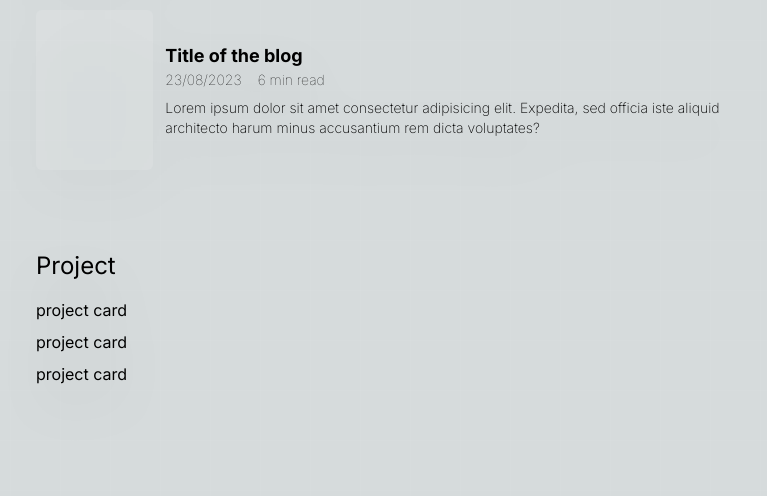
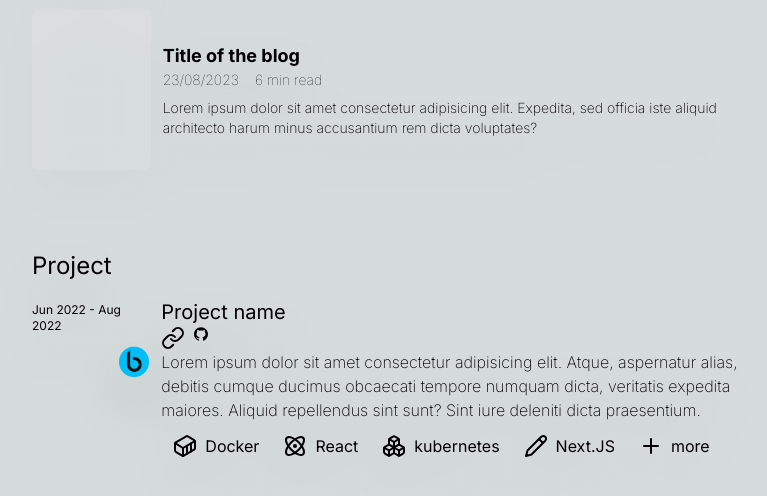
Before and after one commit to raunakgurud09/empty-next13, a Next.js app: page / in a window 1280 px wide. Shown: the part 1860-2356 px from the top of the page, without its empty margins (240-1007 px from the left). Built offline with nearby package versions, Linux system fonts and the light colour scheme.

Commit message:
feat: project section done

```diff
--- a/app/page.tsx
+++ b/app/page.tsx
@@ -6,7 +6,7 @@ import Project from "@/components/project";
 export default function Home() {
   return (
     <main className="">
-      <div className="flex flex-col w-full md:w-[760px] mx-auto space-y-16">
+      <div className="flex flex-col w-full md:w-[768px] mx-auto space-y-16">
         <Main />
         <Experience />
         <Blog />
--- /dev/null
+++ b/components/more.tsx
@@ -0,0 +1,15 @@
+import { Minus, Plus } from "lucide-react";
+
+type Props = {
+  state: boolean
+}
+
+
+export default function More({ state }: Props) {
+  return (
+    <div className="flex px-3 py-2 space-x-2 hover:bg-white/10 rounded-full">
+      <span>{state ? <Plus /> : <Minus />}</span>
+      {state ? <p>more</p> : <p>less</p>}
+    </div>
+  )
+}
--- a/components/project.tsx
+++ b/components/project.tsx
@@ -1,3 +1,49 @@
+"use client"
+
+import briefly from "@/assets/briefly_logo.png"
+import NextImage from "next/image"
+import SkillCard from "./skillCard"
+import { Atom, BookPlus, Boxes, Cat, Clapperboard, ContainerIcon, Link, Pencil, Plus, Wind } from "lucide-react"
+import { useState } from "react"
+import More from "./more"
+import { AiFillGithub } from "react-icons/ai"
+
+const skills = [
+  {
+    name: "Docker",
+    icon: <ContainerIcon />
+  },
+  {
+    name: "React",
+    icon: <Atom />
+  },
+  {
+    name: "kubernetes",
+    icon: <Boxes />
+  },
+  {
+    name: "Next.JS",
+    icon: <Pencil />
+  },
+  {
+    name: "Cut",
+    icon: <Clapperboard />
+  },
+  {
+    name: "Metamask",
+    icon: <Cat />
+  },
+  {
+    name: "tailwindcss",
+    icon: <Wind />
+  },
+  {
+    name: "Storybook",
+    icon: <BookPlus />
+  },
+
+
+]
 
 export default function Project() {
   return (
@@ -5,7 +51,7 @@ export default function Project() {
       <h3 className="text-2xl px-4">Project</h3>
       <div className="flex flex-col space-y-2">
         {
-          [...Array(3)].map((_, i) => (
+          [...Array(1)].map((_, i) => (
             <div className="px-4" key={i}>
               <ProjectCard />
             </div>
@@ -19,9 +65,48 @@ export default function Project() {
 }
 
 function ProjectCard() {
+  const [show, setShow] = useState(false)
+
   return (
-    <div>
-      project card
+    <div className="flex flex-col md:flex-row">
+      <div className="w-full md:w-2/12 flex flex-col-reverse md:flex-col">
+        <p className="text-xs mt-1 mb-2" >Jun 2022 - Aug 2022</p>
+        <div className="w-full flex justify-start md:justify-end items-center">
+          <NextImage
+            src={briefly}
+            alt="logo"
+            width={30}
+            height={30}
+            className="m-1"
+          />
+        </div>
+      </div>
+      <div className="w-full md:ml-2 md:w-10/12">
+        <h4 className="text-xl">Project name</h4>
+        <div className="flex space-x-2">
+          <a href=""><Link /></a>
+          <a href=""><AiFillGithub /></a>
+        </div>
+        <p className="font-extralight">Lorem ipsum dolor sit amet consectetur adipisicing elit. Atque, aspernatur alias, debitis cumque ducimus obcaecati tempore numquam dicta, veritatis expedita maiores. Aliquid repellendus sint sunt? Sint iure deleniti dicta praesentium.</p>
+        <div className="flex flex-wrap my-1">
+          {
+            show ? skills.map((skill, i) => {
+              return (
+                <SkillCard skill={skill} key={i} />
+              )
+            }) : skills.slice(0, 4).map((skill, i) => {
+              return (
+                <>
+                  <SkillCard skill={skill} key={i} />
+                </>
+              )
+            })
+          }
+          {<div onClick={() => setShow(!show)}>
+            <More state={!show} />
+          </div>}
+        </div>
+      </div>
     </div>
   )
 }
--- /dev/null
+++ b/components/skillCard.tsx
@@ -0,0 +1,17 @@
+import { Container, Plus } from 'lucide-react'
+
+type Props = {
+  skill: {
+    icon: any
+    name: string
+  }
+}
+
+export default function SkillCard({ skill }: Props) {
+  return (
+    <div className="flex px-3 py-2 space-x-2 hover:bg-white/10 rounded-full">
+      <span>{skill.icon}</span>
+      <p>{skill.name}</p>
+    </div>
+  )
+}
```
Also changed, not shown: assets/briefly_logo.png (added).
